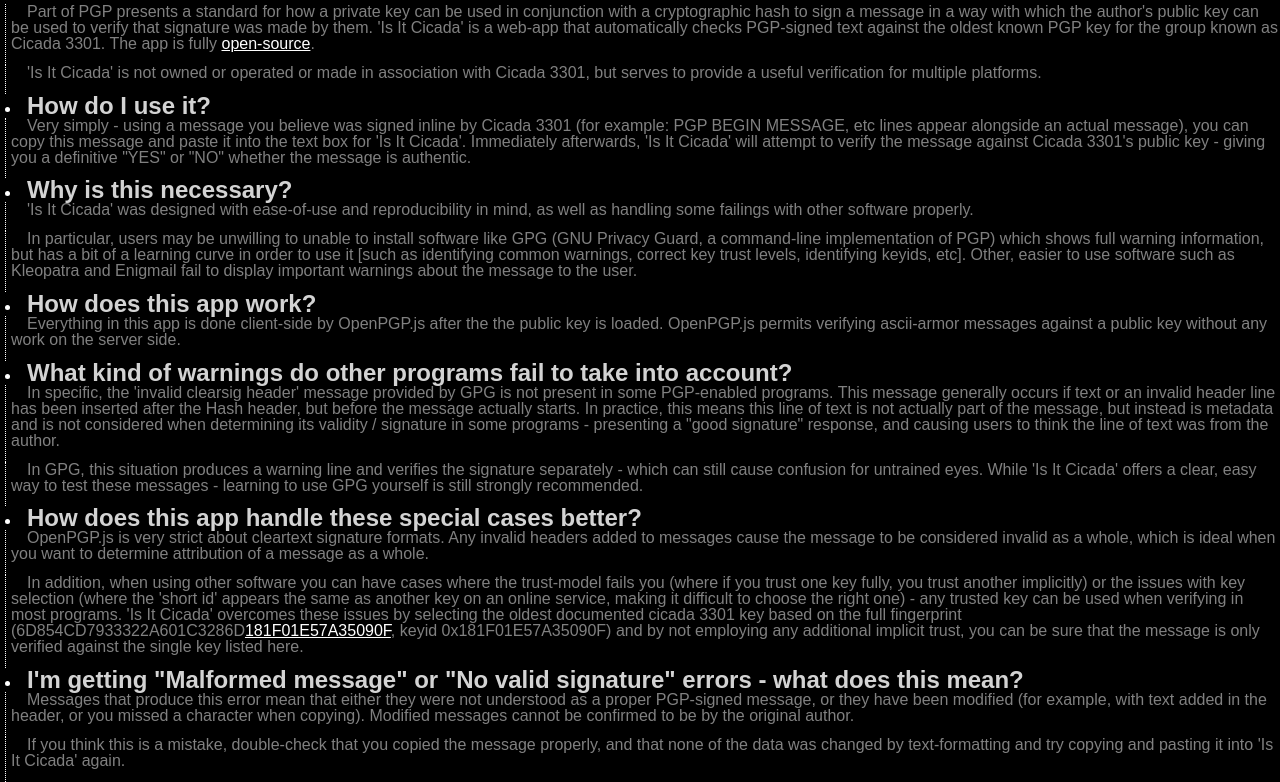
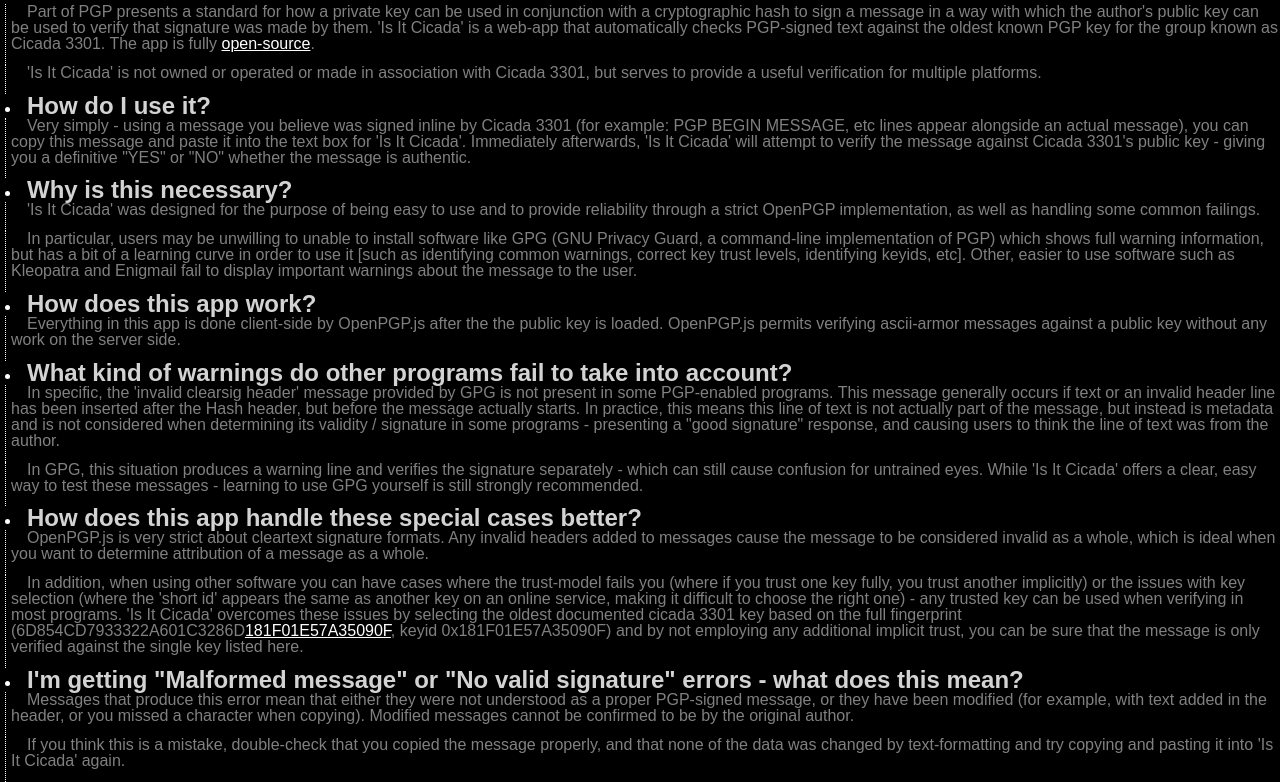
Before and after one commit to cicada-solvers/isitcicada, a plain HTML site: page about.html in a window 1280 px wide. Shown: the part 76-858 px from the top of the page. Drawn offline with Linux system fonts and the light colour scheme; a web font is replaced by a local one.

Commit message:
reword purpose statement

```diff
--- a/about.html
+++ b/about.html
@@ -32,7 +32,7 @@
 				</p></li>
 
 				<li><span>Why is this necessary?</span><p>
-					'Is It Cicada' was designed with ease-of-use and reproducibility in mind, as well as handling some failings with other software properly.
+					'Is It Cicada' was designed for the purpose of being easy to use and to provide reliability through a strict OpenPGP implementation, as well as handling some common failings.
 				</p><p>
 					In particular, users may be unwilling to unable to install software like GPG (GNU Privacy Guard, a command-line implementation of PGP) which shows
 					full warning information, but has a bit of a learning curve in order to use it [such as identifying common warnings, correct key trust levels, identifying keyids, etc].
```
